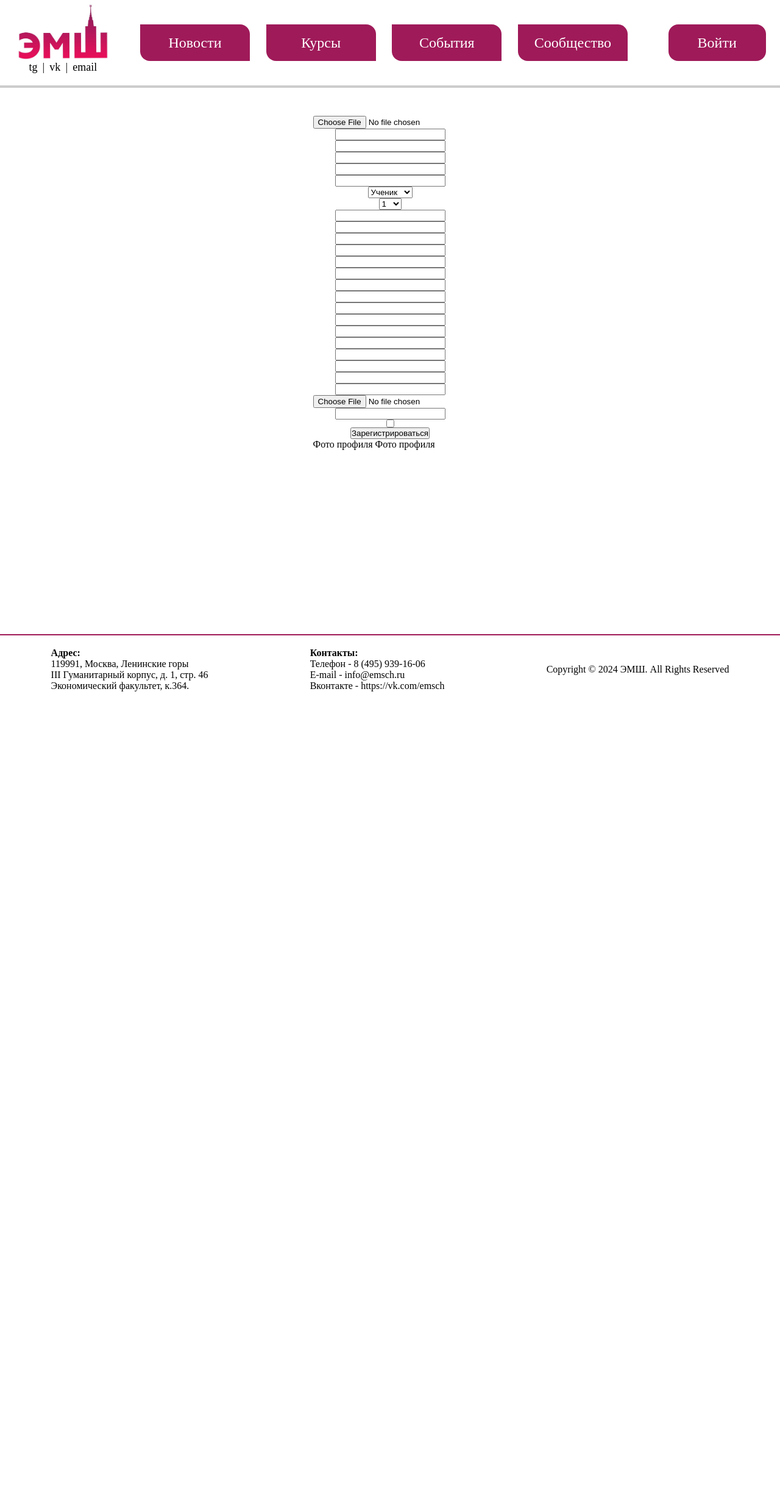
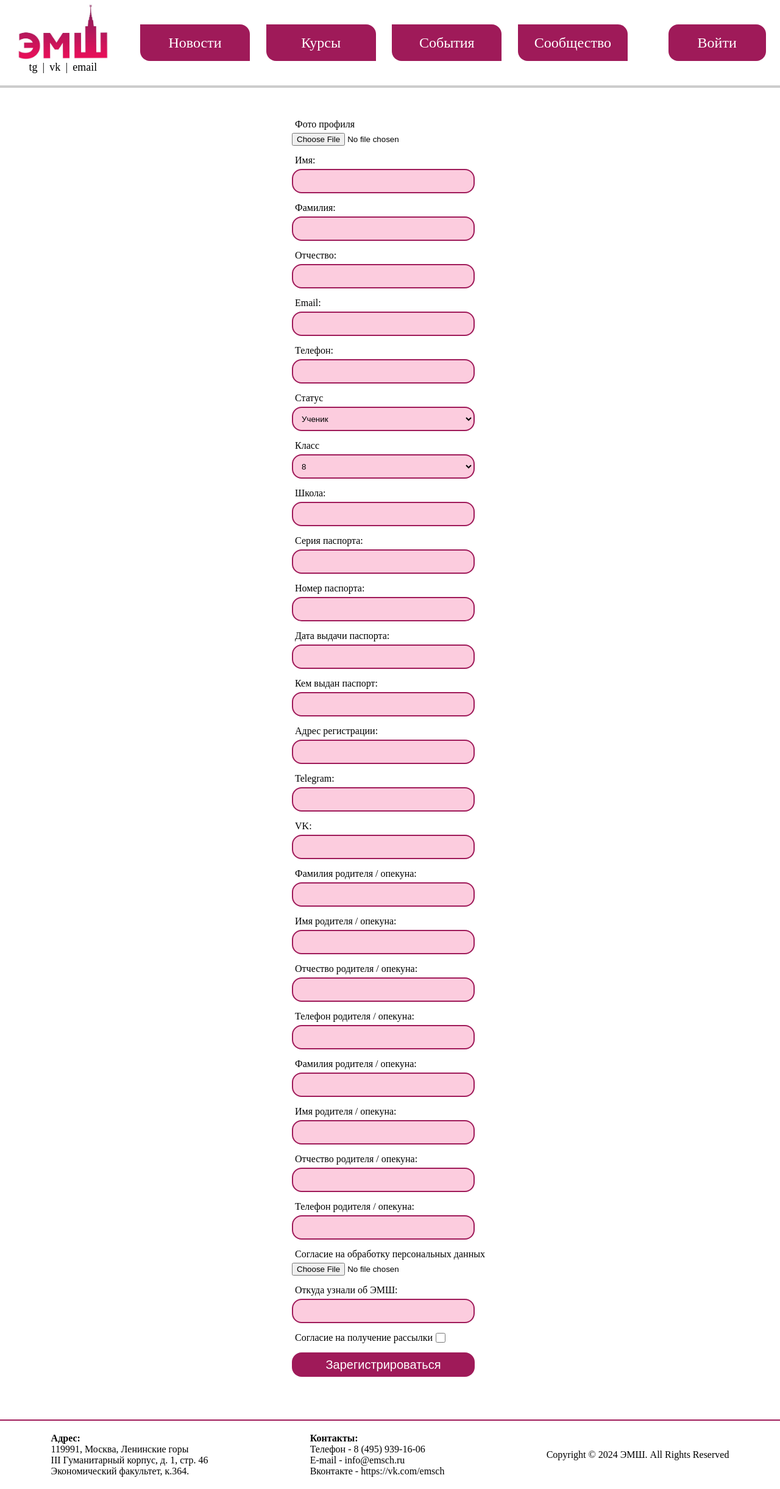
Before and after one commit to olov2020/web_for_msu-CW24, a Flask app: page /registration in a window 1280 px wide. Shown: the whole page at 61% size. Before the commit the page ends 1134 px from the top, so only its background shows below. Run offline with Flask 3, Linux system fonts and the light colour scheme; some libraries are stand-ins or nearby versions.

Commit message:
registration page done

```diff
--- a/WEB_FOR_MSU/forms/registration.py
+++ b/WEB_FOR_MSU/forms/registration.py
@@ -16,7 +16,7 @@ class RegistrationForm(FlaskForm):
                        choices=[('pupil', 'Ученик'), ('teacher', 'Учитель')],
                        validators=[DataRequired()])
     grade = SelectField('Класс',
-                        choices=[(i, str(i)) for i in range(1, 12)],
+                        choices=[(i, str(i)) for i in range(8, 12)] + [('graduated', 'Закончил школу')],
                         validators=[DataRequired()])
     school = StringField("Школа: ", validators=[DataRequired()])
     passport_series = StringField("Серия паспорта: ", validators=[DataRequired()])
--- a/WEB_FOR_MSU/static/css/base/template.css
+++ b/WEB_FOR_MSU/static/css/base/template.css
@@ -12,7 +12,7 @@
 }
 
 /* for button like <login>, <logout> and etc. */
-.submit_button {
+.form_submit_button {
     width: 300px;
     height: 40px;
 
@@ -30,7 +30,7 @@
     transition: all .1s ease-out;
 }
 
-.submit_button:hover {
+.form_submit_button:hover {
     transform: scale(1.05);
 }
 
@@ -50,6 +50,7 @@
 
     border-radius: 16px;
     padding-left: 10px;
+    padding-right: 10px;
     border: 2px solid #9F1A59;
 
     background-color: #fcccde;
@@ -65,3 +66,18 @@
 .form_text {
     padding: 5px;
 }
+
+/* for fields with checkbox in form */
+.form_checkbox {
+    width: 16px;
+    height: 16px;
+    margin-top: auto;
+    margin-bottom: auto;
+}
+
+/* for form containers with checkbox */
+.form_container_checkbox {
+    display: flex;
+    justify-content: start;
+    flex-direction: row;
+}
--- a/WEB_FOR_MSU/static/css/registration/registration.css
+++ /dev/null
@@ -1,13 +0,0 @@
-.registration_form {
-    display: flex;
-    justify-content: center;
-    align-items: center;
-    flex-direction: column;
-}
-
-.registration_form_field {
-    display: flex;
-    justify-content: center;
-    align-items: center;
-    flex-direction: column;
-}
--- a/WEB_FOR_MSU/templates/home/account.html
+++ b/WEB_FOR_MSU/templates/home/account.html
@@ -86,7 +86,7 @@
 
 <form action='' method='post'>
     <div>
-        {{ form_logout.submit(value='Выйти', class='submit_button')}}
+        {{ form_logout.submit(value='Выйти', class='form_submit_button')}}
     </div>
 </form>
 
--- a/WEB_FOR_MSU/templates/home/login.html
+++ b/WEB_FOR_MSU/templates/home/login.html
@@ -35,9 +35,9 @@
             {% endif %}
         </div>
 
-        <div class='container_remember'>
+        <div class='form_container_checkbox'>
             {{ form_login.remember.label(class='form_text') }}
-            {{ form_login.remember(class='checkbox remember') }}
+            {{ form_login.remember(class='form_checkbox') }}
         </div>
 
         <div class='enter'>
@@ -47,7 +47,7 @@
                 </div>
             </a>
 
-            <div>{{ form_login.submit(class="submit_button") }}</div>
+            <div>{{ form_login.submit(class='form_submit_button') }}</div>
         </div>
     </form>
 </div>
--- a/WEB_FOR_MSU/templates/home/registration.html
+++ b/WEB_FOR_MSU/templates/home/registration.html
@@ -22,17 +22,48 @@
     <form action="" method="post" novalidate>
         {{ form_registration.hidden_tag() }}
 
-        <div classs='registration_form'>
-           {% for field in form_registration %}
-            <div class='registration_form_field'>{{ field }}</div>
-            {% endfor %}
+        {% for field in form_registration %}
+        <div class='form_container_text'>
+            {% if field.type == 'FileField' %}
+            {{ field.label(class='form_text') }}
+            <div>
+                {{ field(class='form_file_button') }}
+            </div>
+            {% endif %}
+
+            {% if field.type == 'StringField' %}
+            {{ field.label(class='form_text') }}
+            <div>
+                {% if field.errors %}
+                {{ field(class='form_input form_input_error', size=32, placeholder='Поле обязательно для заполнения', value='') }}
+                {% else %}
+                {{ field(class='form_input', size=32) }}
+                {% endif %}
+            </div>
+            {% endif %}
+
+            {% if field.type == 'SelectField' %}
+            {{ field.label(class='form_text') }}
+            <div>
+                {{ field(class='form_input') }}
+            </div>
+            {% endif %}
+
+            {% if field.type == 'BooleanField' %}
+            <div class='form_container_checkbox'>
+                {{ field.label(class='form_text') }}
+                {{ field(class='form_checkbox') }}
+            </div>
+            {% endif %}
+
+            {% if field.type == 'SubmitField' %}
+            <div>
+                {{ field(class='form_submit_button') }}
+            </div>
+            {% endif %}
         </div>
 
-        <div>
-            {{ form_registration.image.label }}
-            {{ form_registration.image.label }}
-        </div>
-
+        {% endfor %}
     </form>
 </div>
 {% endblock %}
```
Also changed, not shown: WEB_FOR_MSU/static/css/login/login.css (+0 -14 lines).
